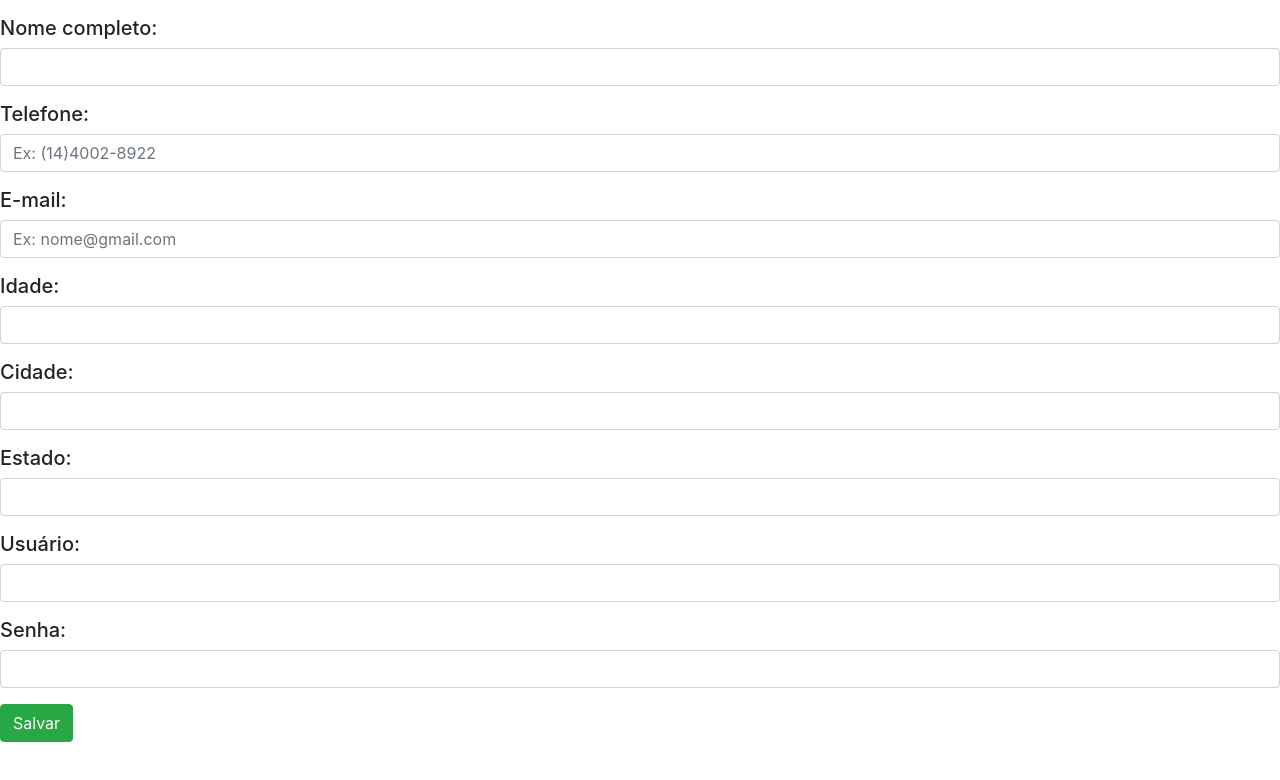
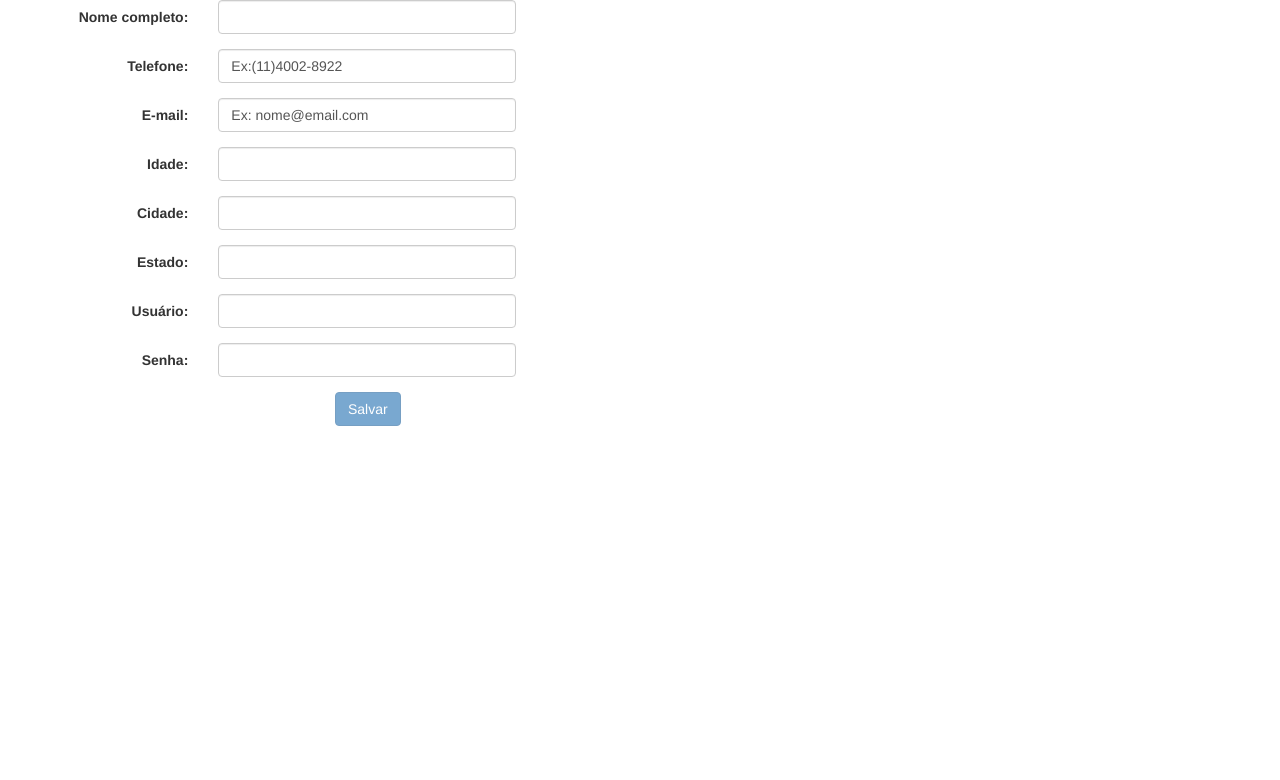
Before and after one commit to rafaelsciacco/case1, an Angular app: page / in a window 1280 px wide. Shown: the top 780 px of the page. Built offline with nearby package versions, Linux system fonts and the light colour scheme.

Commit message:
validacoes

```diff
--- a/src/app/app.component.html
+++ b/src/app/app.component.html
@@ -1,40 +1,69 @@
-<h5>
-  <p>
-    <form>
+    <div *ngIf="!name; else forminfo">
+      <form class="form-horizontal" [formGroup]="rForm" (ngSubmit)="addPost(rForm.value)">
         <div class="form-group">
-            <label for="name">Nome completo:</label>
-            <input id="name" type="text" class=form-control>
+            <label class="control-label col-sm-2" for="name">Nome completo:</label>
+            <div class="col-sm-3">
+              <input id="name" type="text" class=form-control formControlName="name">
+            </div>
           </div>
+
         <div class="form-group">
-          <label for="phone">Telefone:</label>
-          <input id="phone" type="number" class=form-control placeholder="Ex: (14)4002-8922">
+          <label class="control-label col-sm-2" for="phone">Telefone:</label>
+          <div class="col-sm-3">
+            <input id="phone" type="tel" class=form-control formControlName="phone">
+          </div>
+
         </div>
         <div class="form-group">
-          <label for="email">E-mail:</label>
-          <input id="email" type="email" class=form-control placeholder="Ex: nome@gmail.com">
-        </div>
-        <div class="form-group">
-          <label for="idade">Idade:</label>
-          <input id="idade" type="number" class=form-control>
-        </div>
-        <div class="form-group">
-          <label for="cidade">Cidade:</label>
-          <input id="cidade" type="text" class=form-control>
-        </div>
-        <div class="form-group">
-          <label for="estado">Estado:</label>
-          <input id="estado" type="text" class=form-control>
-        </div>
-        <div class="form-group">
-          <label for="usuario">Usuário:</label>
-          <input id="usuario" type="text" class=form-control>
-        </div>
-        <div class="form-group">
-          <label for="senha">Senha:</label>
-          <input id="senha" type="password" class=form-control>
+          <label class="control-label col-sm-2" for="email">E-mail:</label>
+          <div class="col-sm-3">
+            <input id="email" type="email" class=form-control formControlName="email">
+          </div>
         </div>
 
-        <button type="submit" class="btn btn-success">Salvar</button>
+        <div class="form-group">
+          <label class="control-label col-sm-2" for="idade">Idade:</label>
+          <div class="col-sm-3">
+            <input id="idade" type="number" class=form-control formCOntrolName="idade">
+          </div>
+        </div>
+
+        <div class="form-group">
+          <label class="control-label col-sm-2" for="cidade">Cidade:</label>
+          <div class="col-sm-3">
+            <input id="cidade" type="text" class=form-control formControlName="cidade">
+          </div>
+        </div>
+
+        <div class="form-group">
+          <label class="control-label col-sm-2" for="estado">Estado:</label>
+          <div class="col-sm-3">
+            <input id="estado" type="text" class=form-control formControlName="estado">
+          </div>
+        </div>
+
+        <div class="form-group">
+          <label class="control-label col-sm-2" for="usuario">Usuário:</label>
+          <div class="col-sm-3">
+            <input id="usuario" type="text" class=form-control formControlName="usuario">
+          </div>
+        </div>
+
+        <div class="form-group">
+          <label class="control-label col-sm-2" for="senha">Senha:</label>
+          <div class="col-sm-3">
+            <input id="senha" type="password" class=form-control formControlName="senha">
+          </div>
+        </div>
+        <div class="col-sm-offset-3 col-sm-6">
+          <button type="submit" class="btn btn-primary" [disabled]="!rForm.valid">Salvar</button>
+        </div>
       </form>
+    </div>
 
-</h5>
+    <ng-template #forminfo>
+      <div class="form-group">
+        <h1>{{name}}</h1>
+        <p>{{phone}}</p>
+      </div>
+    </ng-template>
--- a/src/app/app.component.ts
+++ b/src/app/app.component.ts
@@ -1,3 +1,4 @@
+import { FormBuilder, Validators, FormGroup } from '@angular/forms';
 import { Component } from '@angular/core';
 
 @Component({
@@ -6,5 +7,29 @@ import { Component } from '@angular/core';
   styleUrls: ['./app.component.css']
 })
 export class AppComponent {
-  title = 'case1';
+  rForm: FormGroup;
+  post: any;
+  phone = '';
+  name = '';
+
+  constructor(private fb: FormBuilder) {
+
+    this.rForm = fb.group({
+      'name': [null, Validators.required],
+      'phone': ['Ex:(11)4002-8922', Validators.compose([Validators.required, Validators.minLength(10)])],
+      'email': ['Ex: nome@email.com'],
+      'idade': [null],
+      'cidade': [null],
+      'estado': [null],
+      'usuario': [null],
+      'senha': [null],
+      'validate': ''
+    });
+
+  }
+
+  addPost(post) {
+    this.name = post.name;
+    this.phone = post.phone;
+  }
 }
--- a/src/app/app.module.ts
+++ b/src/app/app.module.ts
@@ -1,6 +1,6 @@
 import { BrowserModule } from '@angular/platform-browser';
 import { NgModule } from '@angular/core';
-
+import { ReactiveFormsModule, FormsModule } from '@angular/forms';
 import { AppComponent } from './app.component';
 
 @NgModule({
@@ -8,7 +8,9 @@ import { AppComponent } from './app.component';
     AppComponent
   ],
   imports: [
-    BrowserModule
+    BrowserModule,
+    FormsModule,
+    ReactiveFormsModule
   ],
   providers: [],
   bootstrap: [AppComponent]
--- a/src/index.html
+++ b/src/index.html
@@ -7,7 +7,7 @@
 
   <meta name="viewport" content="width=device-width, initial-scale=1">
   <link rel="icon" type="image/x-icon" href="favicon.ico">
-  <link href="https://maxcdn.bootstrapcdn.com/bootstrap/4.0.0/css/bootstrap.min.css" rel="stylesheet">
+  <link href="https://maxcdn.bootstrapcdn.com/bootstrap/3.3.7/css/bootstrap.min.css" rel="stylesheet">
 </head>
 <body>
   <app-root></app-root>
```
